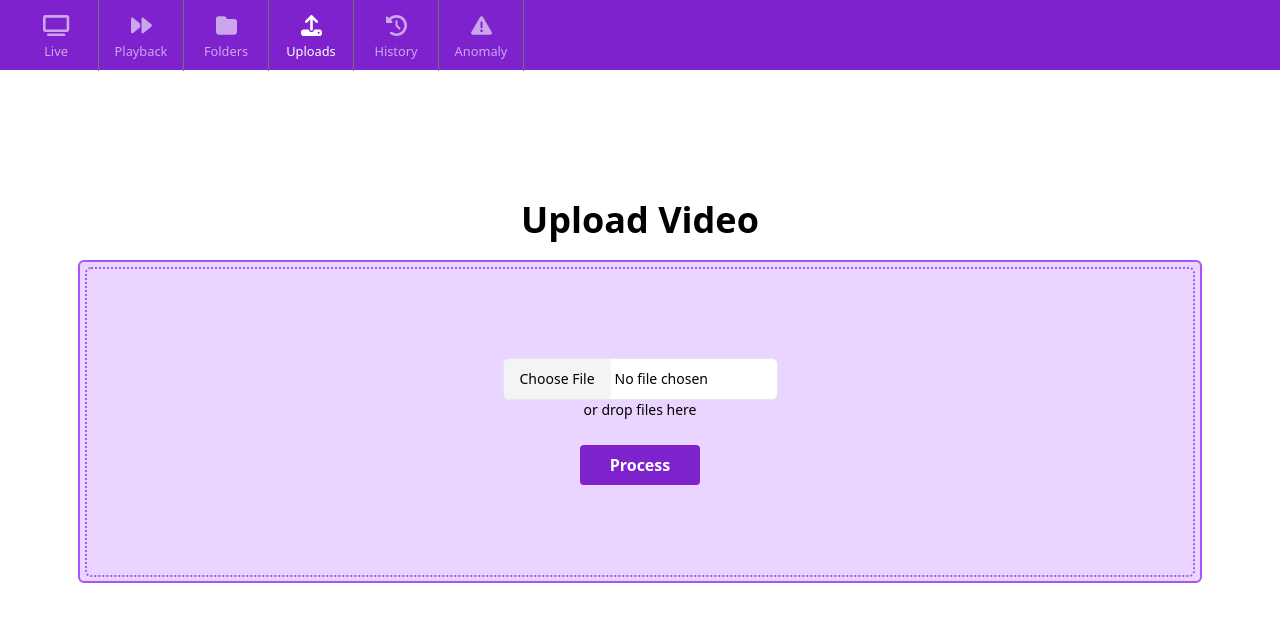
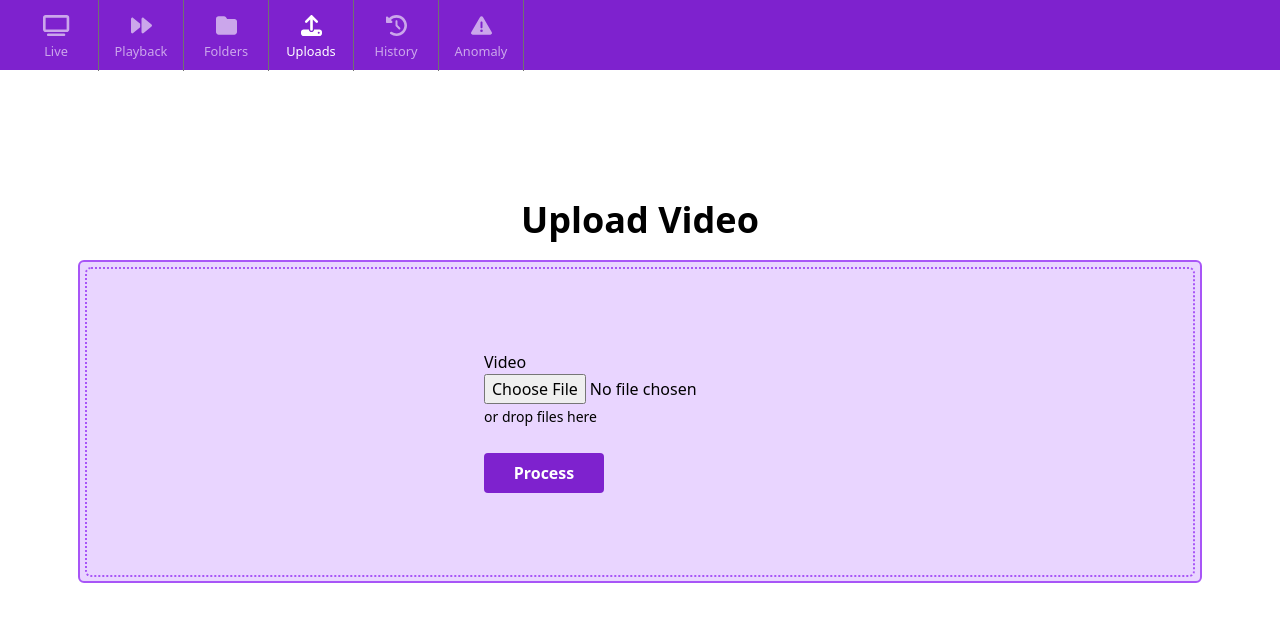
Before and after one commit to yash-raj-gupta/ml-work, a React (Create React App) app in the folder Frontend/: page / in a window 1280 px wide. Shown: the top 622 px of the page. Built offline with nearby package versions, Linux system fonts and the light colour scheme; no server answers.

Commit message:
frontend

```diff
--- a/Frontend/package.json
+++ b/Frontend/package.json
@@ -19,6 +19,8 @@
     "react-router-dom": "^6.21.2",
     "react-scripts": "^5.0.1",
     "socket.io": "^4.7.4",
+    "styled-components": "^6.1.8",
+    "video.js": "^8.9.0",
     "web-vitals": "^2.1.4"
   },
   "scripts": {
--- a/Frontend/src/components/Livepage.js
+++ b/Frontend/src/components/Livepage.js
@@ -8,23 +8,16 @@ import {
 import React from "react";
 import img from "./img.jpg";
 import "./LivePage.css";
-import ReactPlayer from "react-player/youtube";
+import ReactPlayer from "react-player";
 import Navbar from "./Navbar";
+import { useGlobalContext } from '../context/global';
 
 
 const Livepage = () => {
   // const img="";
-  const data = [
-    "Item 1",
-    "Item 2",
-    "Item 3",
-    "Item 4",
-    "Item5",
-    "Item 6",
-    "Item 7",
-    "Item 8",
-    "Item 9",
-  ];
+  const data=['1','2','3','4','5','5','6',]
+  const {videos} = useGlobalContext()
+
   function selectFunc() {
     document.getElementById("one").style.display = "block";
     document.getElementById("four").style.display = "none";
@@ -70,12 +63,13 @@ const Livepage = () => {
         <Grid item lg={8.8} md={9} xm={8}>
           <div id="one" style={LivePage_SmallerContainer}>
             <Grid container style={LivePage_style} spacing={2}>
-              {data.map((item, index) => (
-                <Grid item key={index}>
+              {videos.map((video) => (
+                <Grid item key={video.title}>
                   <ReactPlayer
-                    url="https://youtu.be/YRBmZIDqSrc?feature=shared"
+                    url={video.videoUrl}
                     height="100%"
                     width="100%"
+                    controls
                   />
                 </Grid>
               ))}
--- a/Frontend/src/components/Uploadvideopage.js
+++ b/Frontend/src/components/Uploadvideopage.js
@@ -1,54 +1,44 @@
 import { React, useState } from "react";
 import axios from "axios";
 import { useNavigate } from "react-router-dom";
+import { useGlobalContext } from '../context/global';
 import Navbar from "./Navbar";
+
+
 function Uploadvideopage() {
-  const [selectedFile, setSelectedFile] = useState(null);
   const [fileFormatError, setFileFormatError] = useState(false);
   const navigate = useNavigate();
+  const [video, setVideo] = useState(null);
+  const [title, setTitle] = useState('');
+  const [description, setDescription] = useState('');
+  const [label, setLabel] = useState('Upload your video...');
+  const [loading, setLoading] = useState(false);
 
-  const handleFileChange = (event) => {
-    const file = event.target.files[0];
+  const {getAllVideos} = useGlobalContext()
 
-    // Check if a file is selected
-    if (file) {
-      const videodatatype = file.name.split(".")[1].toLowerCase();
-      // Check the file format (e.g., allow only image files)
-      const allowedFormats = ["mp4"];
-      if (allowedFormats.includes(videodatatype)) {
-        setSelectedFile(file);
-        setFileFormatError(false);
-      } else {
-        setSelectedFile(null);
-        setFileFormatError(true);
-      }
-    }
+  const handleVideo = (e) => {
+    setVideo(e.target.files[0])
+    setLabel('Your Video: ' + e.target.files[0].name)
 };
 
-  const handleFileUpload = async () => {
-    if (selectedFile) {
-      try {
-        // Upload the file content to the backend
+const handleUpload = async (e) => {
+  e.preventDefault();
+  setLoading(true);
+
       const formData = new FormData();
-        formData.append("file", selectedFile);
+      formData.append('video', e.target.video.files[0]);
 
-        const response = await axios.post(
-          "http://localhost:4000/fileupload",
-          formData
-        );
-        console.log("File uploaded successfully");
-        //  response.data="sddsd";
-        if (response.data !== null) {
-          navigate("/analysis");
-        } else {
-          console.log("Response is null");
-        }
-      } catch (err) {
-        console.log("there is some error to post video in backend ", err);
-      }
-    } else {
-      console.log("first choose a file");
-    }
+      const res = await fetch('http://localhost:8000/api/upload', {
+          method: 'POST',
+          body: formData
+      })
+
+  setLoading(false)
+  getAllVideos()
+  setTitle('')
+  setDescription('')
+  setVideo(null)
+  setLabel('Upload your video...')
 };
 
   return (
@@ -61,11 +51,19 @@ function Uploadvideopage() {
         <div className="flex flex-col w-[1110px] h-[310px] border-dotted border-[2px] border-purple-500 rounded-md rounded-10  justify-center items-center bg-purple-200 bg-opacity-100">
           <div className="absolute flex flex-col justify-center items-center ">
 
+          <form onSubmit={handleUpload} action="api/upload" method='POST' encType='multipart/form-data'>
+                <div className="input-control upload-con">
+                    <label htmlFor="video">Video</label>
+                    <div className="inner-input">
                         <input
-              type="file" onChange={handleFileChange}
-              className="w-full text-black text-sm bg-white border file:cursor-pointer cursor-pointer file:border-0 file:py-2.5 file:px-4 file:bg-gray-100 file:hover:bg-gray-200 file:text-viole rounded-md rounded-60"
+                            type="file"
+                            name="video"
+                            id="video"
+                            accept="video/*"
+                            //hidden
+                            onChange={handleVideo}
                         />
-
+                    </div>
                     <span className="text-sm">or drop files here</span>
 
                      {fileFormatError && (
@@ -74,10 +72,16 @@ function Uploadvideopage() {
                     </p>
                      )}
 
+                    <div className="upload-btn">
                         <button
-              onClick={handleFileUpload}
+                          name="Upload"
+                          type="submit"
                           className=" w-[120px] h-[40px] bg-purple-700 bg-opacity-100 hover:bg-purple-700 hover:bg-opacity-80 text-white font-bold py-2 px-4 rounded mt-[25px]" >
                           Process </button>
+                    </div>
+                </div>
+            </form>
+
           </div>
         </div>
       </div>
--- /dev/null
+++ b/Frontend/src/context/global.js
@@ -0,0 +1,72 @@
+import React, { useEffect } from "react";
+
+const GlobalContext = React.createContext()
+
+//actions
+const LOADING = 'LOADING'
+const SET_VIDEOS = 'SET_VIDEOS'
+const SET_SELECTED_VIDEO = 'SET_SELECTED_VIDEO'
+
+const reducer = (state, action) => {
+    switch(action.type){
+        case LOADING:
+            return {...state, loading: true}
+        case SET_VIDEOS:
+            return{
+                ...state,
+                loading: false,
+                videos: [
+                    ...action.payload.map((video) => {
+                        return{
+                            ...video,
+                            videoUrl: `http://localhost:8000/public/videos/${video.filename}`
+                        }
+                    })
+                ]
+            }
+        default:
+            return state
+    }
+
+    return state
+}
+
+export const GlobalProvider = ({children}) => {
+
+
+    const initialState = {
+        videos: [],
+        loading: false,
+    }
+
+    const [state, dispatch] = React.useReducer(reducer, initialState)
+
+    //get videos
+    const getAllVideos = async () => {
+        try {
+            const res = await fetch('http://localhost:8000/api/videos');
+            const data = await res.json()
+
+            dispatch({type: SET_VIDEOS, payload: data.videos})
+        } catch (error) {
+
+        }
+    }
+
+    useEffect(() => {
+        getAllVideos()
+    }, [])
+
+    return (
+        <GlobalContext.Provider value={{
+            ...state,
+            getAllVideos
+        }}>
+            {children}
+        </GlobalContext.Provider>
+    )
+}
+
+export const useGlobalContext = () => {
+    return React.useContext(GlobalContext)
+}
--- a/Frontend/src/index.js
+++ b/Frontend/src/index.js
@@ -2,11 +2,14 @@ import React from 'react';
 import ReactDOM from 'react-dom/client';
 import "./index.css";
 import App from "./App"
+import { GlobalProvider } from './context/global';
 
 
 const root = ReactDOM.createRoot(document.getElementById('root'));
 root.render(
   <React.StrictMode>
+     <GlobalProvider>
     <App/>
+    </GlobalProvider>
   </React.StrictMode>
 );
```
Also changed, not shown: 2 other files (tests, documents, lock files or other folders). Lines whose indentation alone changed are shown as unchanged.
